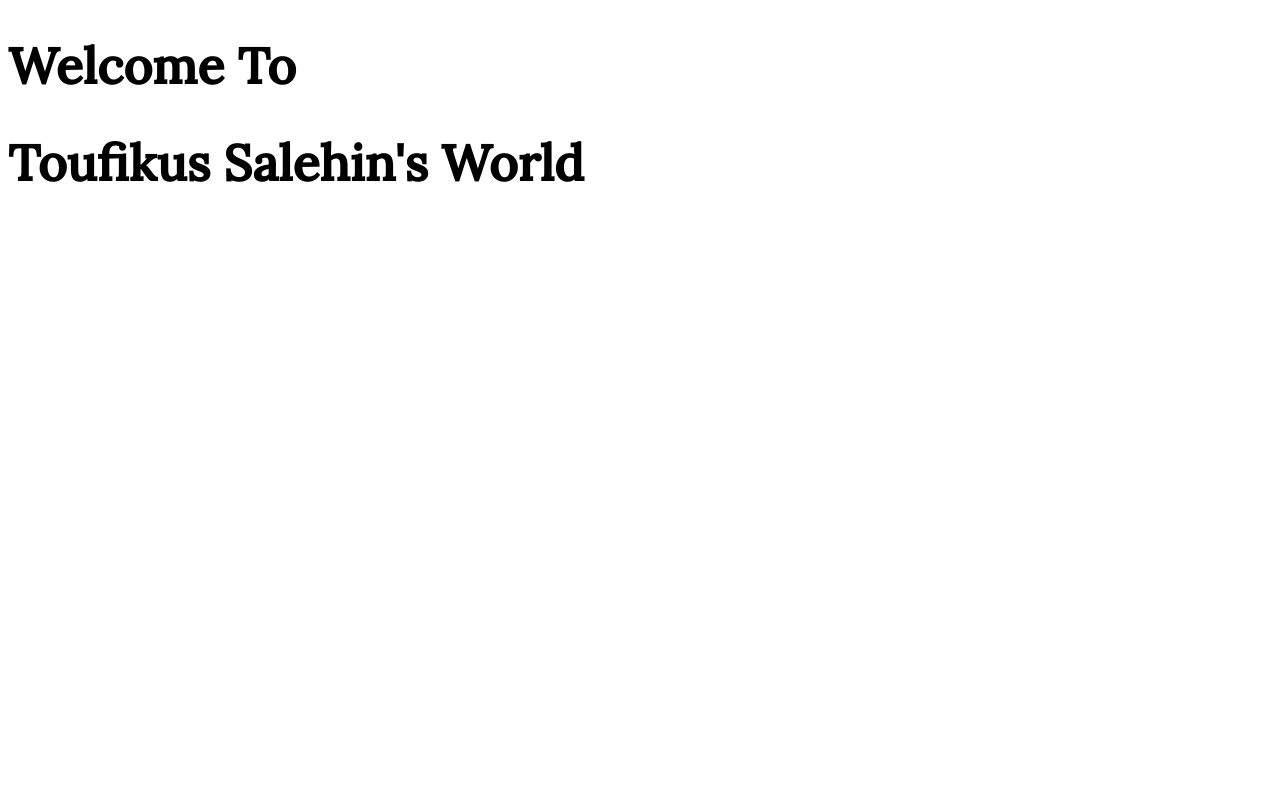
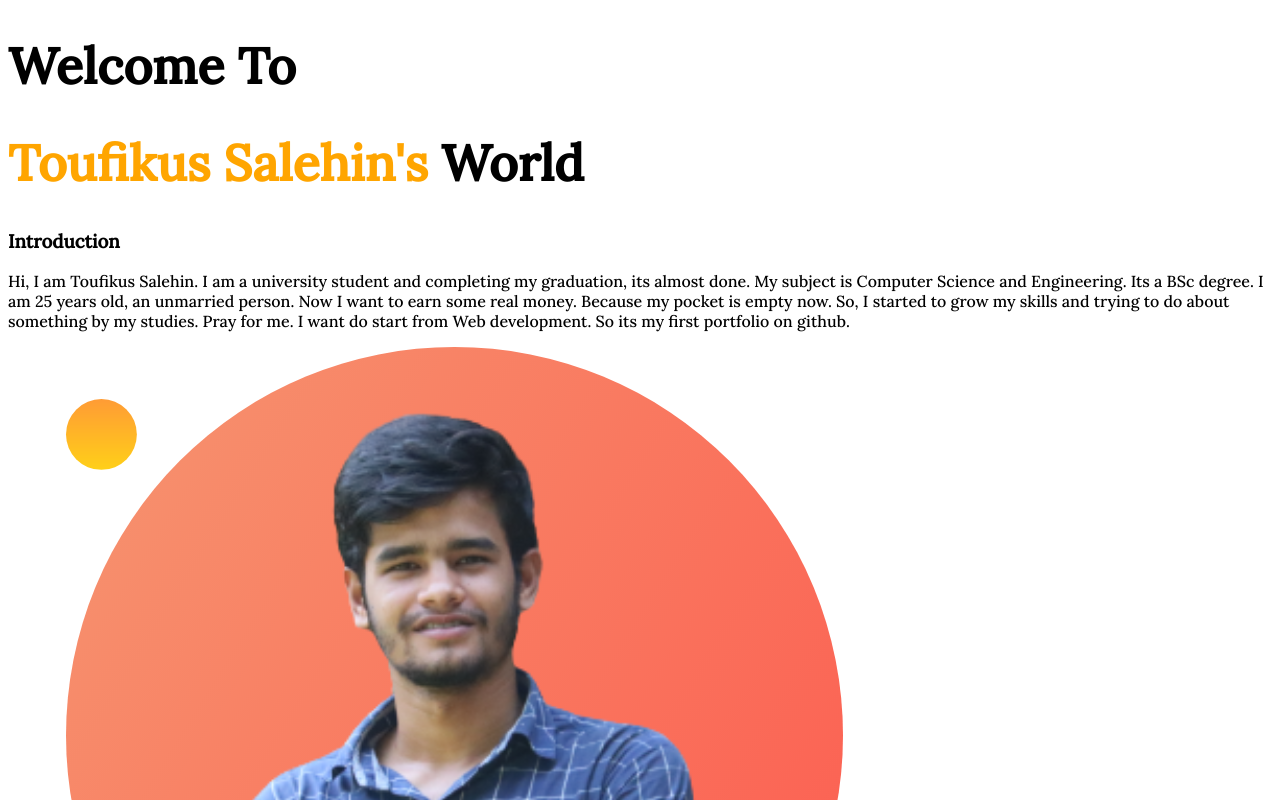
Before and after one commit to ToufikusSaehin/developer-portfolio, a plain HTML site: page index.html in a window 1280 px wide. Shown: the top 800 px of the page. Drawn offline with Linux system fonts and the light colour scheme.

Commit message:
picture added

```diff
--- a/index.html
+++ b/index.html
@@ -12,6 +12,11 @@
 </head>
 <body>
     <h1>Welcome To</h1>
-    <h1>Toufikus Salehin's World</h1>
+    <h1><span class="orange-color">Toufikus Salehin's</span> World</h1>
+    <h3>Introduction</h3>
+    <p>
+        Hi, I am Toufikus Salehin. I am a university student and completing my graduation, its almost done. My subject is Computer Science and Engineering. Its a BSc degree. I am 25 years old, an unmarried person. Now I want to earn some real money. Because my pocket is empty now. So, I started to grow my skills and trying to do about something by my studies. Pray for me. I want do start from Web development. So its my first portfolio on github.
+    </p>
+    <img src="images/toufikus-salehin.png" alt="Picture of Toufikus Salehin">
 </body>
 </html>
--- a/style.css
+++ b/style.css
@@ -4,3 +4,6 @@ body{
 h1{
     font-size: 50px;
 }
+.orange-color{
+    color: orange;
+}
```
